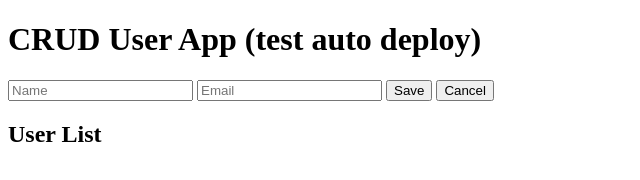
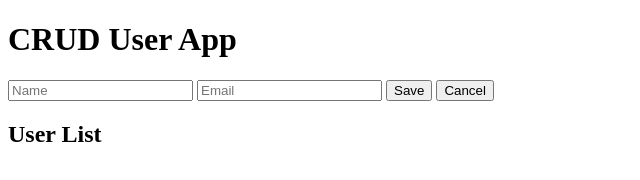
Before and after one commit to studydny182/node-js-app, a website: page public/index.html in a window 1280 px wide. Shown: the whole page, without its empty margins (0-640 px from the left). Drawn offline with Linux system fonts and the light colour scheme; no server answers.

Commit message:
test lagi

```diff
--- a/public/index.html
+++ b/public/index.html
@@ -5,7 +5,7 @@
   <title>CRUD Users </title>
 </head>
 <body>
-  <h1>CRUD User App (test auto deploy)</h1>
+  <h1>CRUD User App </h1>
 
   <form id="userForm">
     <input type="hidden" id="userId">
```
